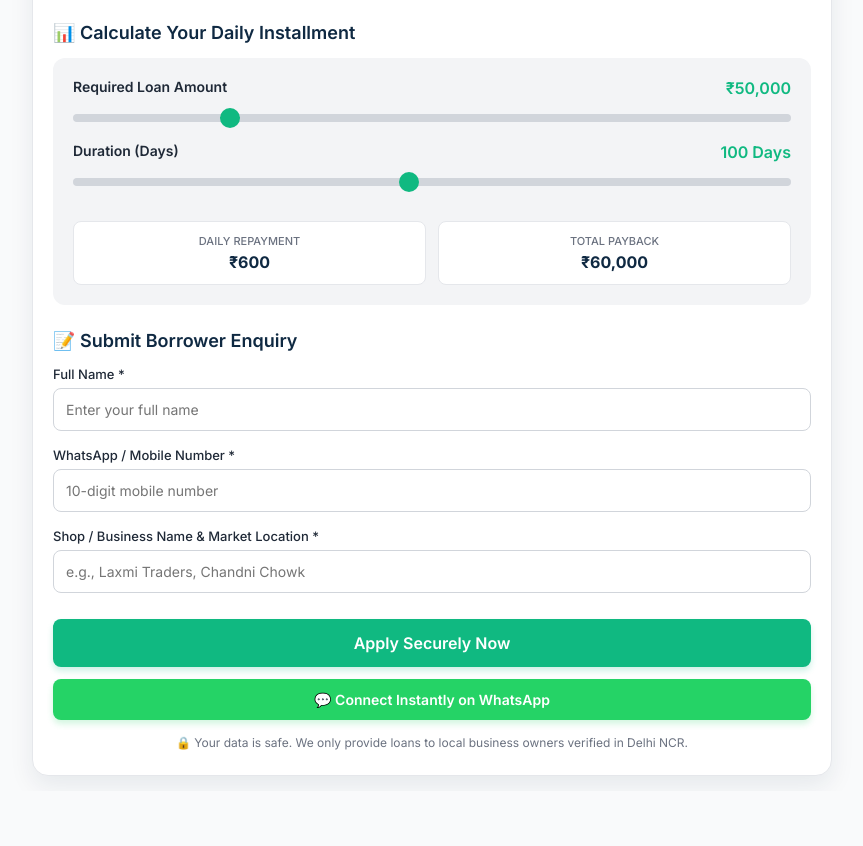
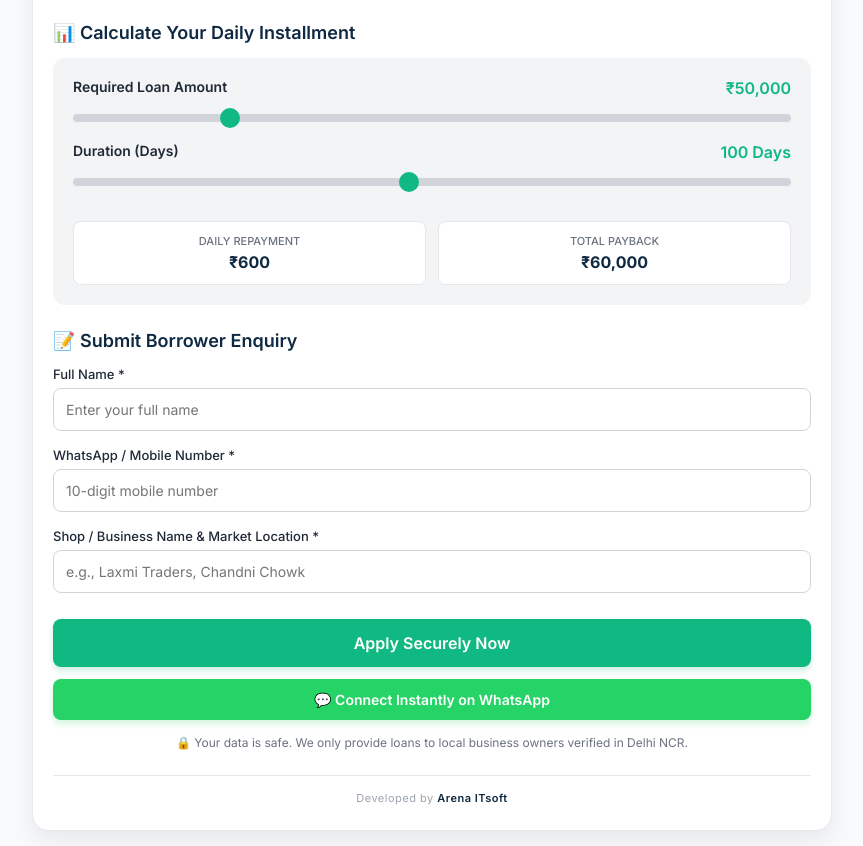
Before and after one commit to ArenaITsoft/dailyfinance, a plain HTML site: page index.html in a window 1280 px wide. Shown: the part 138-984 px from the top of the page, without its empty margins (208-1071 px from the left). Before the commit the page ends 929 px from the top, so only its background shows below. Drawn offline with Linux system fonts and the light colour scheme.

Commit message:
Add files via upload

```diff
--- a/index.html
+++ b/index.html
@@ -235,6 +235,7 @@
             color: var(--text-light);
             margin-top: 15px;
         }
+
     </style>
 </head>
 <body>
@@ -302,6 +303,11 @@
 
         <div class="trust-badge">
             🔒 Your data is safe. We only provide loans to local business owners verified in Delhi NCR.
+        <!-- Developer Branding Footer -->
+        <div style="text-align: center; margin-top: 25px; padding-top: 15px; border-top: 1px solid #E5E7EB; font-size: 11px; color: #9CA3AF; letter-spacing: 0.5px;">
+            Developed by <a href="https://arenaitsoft.in" target="_blank" style="color: #0F2942; text-decoration: none; font-weight: 600; transition: color 0.2s;">Arena ITsoft</a>
+        </div>
+
         </div>
     </div>
 </div>
```
